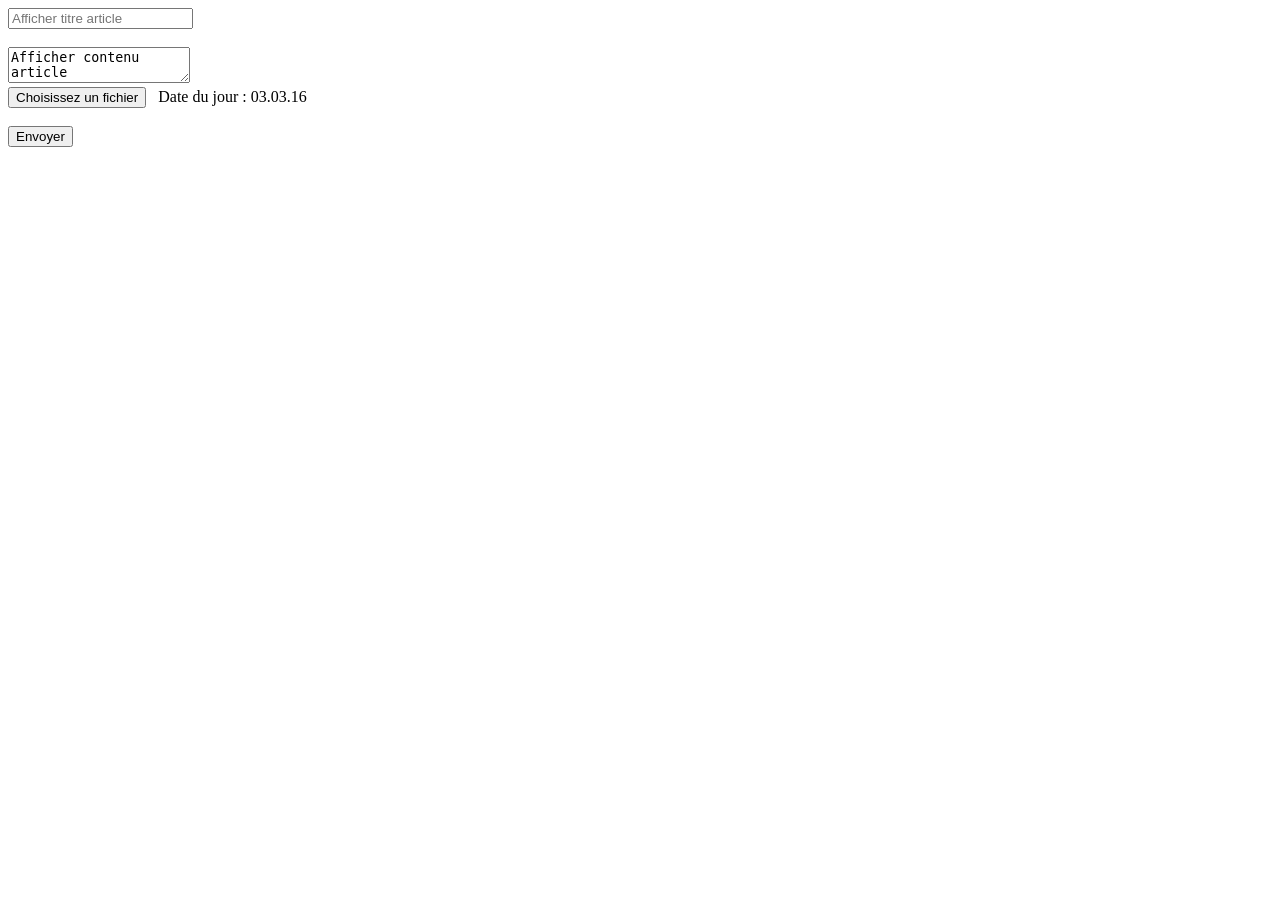
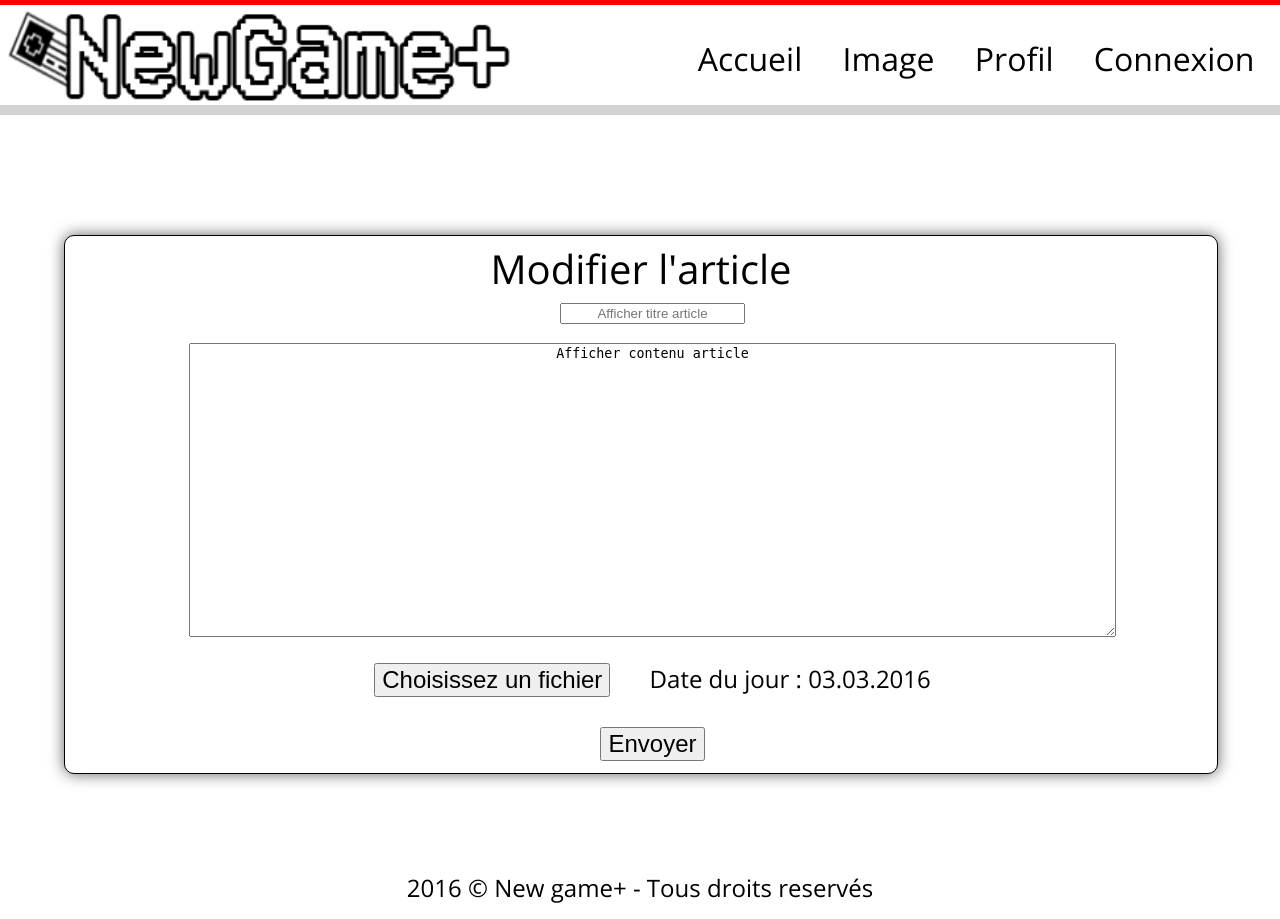
Before and after one commit to FlorianDesjouis/NewGame-.dev2018-my_blog, a PHP site: page /view/articles/update.php in a window 1280 px wide. Before the commit the page ends 147 px from the top, so only its background shows below. Run offline with PHP 8.4, Linux system fonts and the light colour scheme; a stand-in replaces the project's code that opens the database connection.

Commit message:
update.php responsive css + fixed weird stuffs on html and css

```diff
--- a/php/mvc/public/css/style.css
+++ b/php/mvc/public/css/style.css
@@ -165,7 +165,7 @@ a.article {
 }
 
 
-/*---STYLE CREATE ARTICLE---*/
+/*---STYLE CREATE ARTICLE + UPDATE---*/
 
 .form {
     display: inline-block;
@@ -283,11 +283,6 @@ a.article {
         width: 100%;
         height: 50px;
     }
-<<<<<<< HEAD
-/*<<<<<<< HEAD
-=======
-
->>>>>>> 9f0ba81700141c3883f0823d56e3887b117f1967
 
     /*---STYLE INDEX REGISTRATION---*/
 
@@ -307,12 +302,11 @@ a.article {
         font-size: 1.5rem;
         margin-bottom: 1%;
     }
-<<<<<<< HEAD
     .desktopMenu {
         display: none;
     }
 /*=======*/
-    /*---STYLE CREATE ARTICLE---*/
+    /*---STYLE CREATE ARTICLE + UPDATE---*/
     .form {
         text-align: center;
         display: inline-block;
@@ -344,7 +338,7 @@ a.article {
         font-size: 1.3rem;
         display: inline-block;
     }
-=======
+/*=======*/
 
     .footer {
         font-size: 0.8rem;
@@ -377,7 +371,6 @@ a.article {
         font-size: 1.3rem;
     }
 
->>>>>>> 9f0ba81700141c3883f0823d56e3887b117f1967
 }
 @media screen and (min-width: 1025px) {
 
@@ -443,7 +436,6 @@ a.article {
         margin: 2% 3% 2% 3%;
     }
 
-<<<<<<< HEAD
     /*---STYLE INDEX REGISTRATION---*/
 
     .blockForm{
@@ -478,17 +470,17 @@ a.article {
     }
     .menu {
         display: none;
-=======
+    }
+    /*=======*/
     .footer {
         font-size: 1.5rem;
         height: 30px;
         margin: 3% 1% 1% 0;
->>>>>>> 9f0ba81700141c3883f0823d56e3887b117f1967
     }
     .blockLogo {
         float: left;
     }
-    /*---STYLE CREATE ARTICLE---*/
+    /*---STYLE CREATE ARTICLE + UPDATE---*/
     .form {
         text-align: center;
         display: inline-block;
@@ -579,7 +571,7 @@ a.article {
     .blockText {
         margin: 2% 3% 2% 3%;
     }
-    /*---STYLE CREATE ARTICLE---*/
+    /*---STYLE CREATE ARTICLE + UPDATE---*/
     .form {
         text-align: center;
         display: inline-block;
@@ -619,7 +611,3 @@ a.article {
         font-size: 2rem;
     }
 }
-<<<<<<< HEAD
-
-=======
->>>>>>> 9f0ba81700141c3883f0823d56e3887b117f1967
--- a/php/mvc/view/articles/update.php
+++ b/php/mvc/view/articles/update.php
@@ -1,16 +1,43 @@
 <!DOCTYPE HTML>
 <html>
 <head>
-    <meta charset="utf-8">
-    <title>Modifier Article</title>
+    <meta charset="UTF-8">
+    <meta name="viewport" content="width=device-width, initial-scale= 1.0, minimum-scale= 0.20">
+    <link href="../../public/css/reset.css" rel="stylesheet">
+    <link href="../../public/css/style.css" rel="stylesheet">
+    <script src="../../public/js/jquery-2.2.0.min.js"></script>
+    <script src="../../public/js/script.js"></script>
+    <title>Modification d'article</title>
 </head>
 <body>
-    <form method="post" action="/articles/update">
-        <input type="text" name="title" placeholder="<?="Afficher titre article"?>"><br><br>
-        <textarea name="content"><?="Afficher contenu article"?></textarea><br>
-        <input type="button" value="Choisissez un fichier">&nbsp;&nbsp;
-        Date du jour : <?= date("d.m.y") ?><br><br>
-<input type="button" value="Envoyer">
-</form>
+<div class="mainConteiner" role="main">
+    <header class="header">
+        <div class="blockLogo"><img src="../../public/asset/img/logo_blog.png" alt="logo_blog"></div>
+        <a href="#" class="headerIcon" id="headerIcon"></a>
+        <nav class="menu">
+            <a href="#">Acceuil</a>
+            <a href="#">Image</a>
+            <a href="#">Profil</a>
+            <a href="#">Connexion</a>
+        </nav>
+        <div class="desktopMenu">
+            <a href="#">Accueil</a>
+            <a href="#">Image</a>
+            <a href="#">Profil</a>
+            <a href="#">Connexion</a>
+        </div>
+    </header>
+    <form method="post" class="form" action="articles/create">
+        <div class="createArticle">Modifier l'article</div>
+        <input class="marginForm titleSize" type="text" name="title" placeholder="<?="Afficher titre article"?>"><br><br>
+        <textarea class="marginForm textArea" name="content"  ><?="Afficher contenu article"?></textarea><br>
+        <input class="marginForm field" type="button" value="Choisissez un fichier">&nbsp;&nbsp;
+        <div class="marginForm dateSize">Date du jour : <?= date("d.m.Y") ?></div><br><br>
+        <input class="marginForm field" type="button" value="Envoyer">
+    </form>
+</div>
+<footer class="footer">
+    2016 © New game+ - Tous droits reservés
+</footer>
 </body>
 </html>
```
Also changed, not shown: php/mvc/view/index_registration.php (+1 -7 lines).
